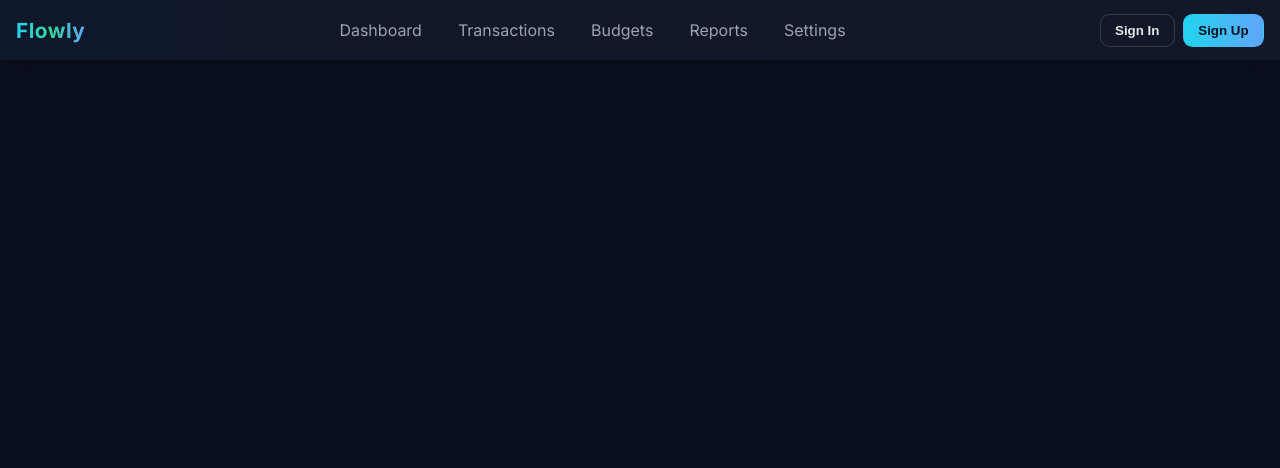
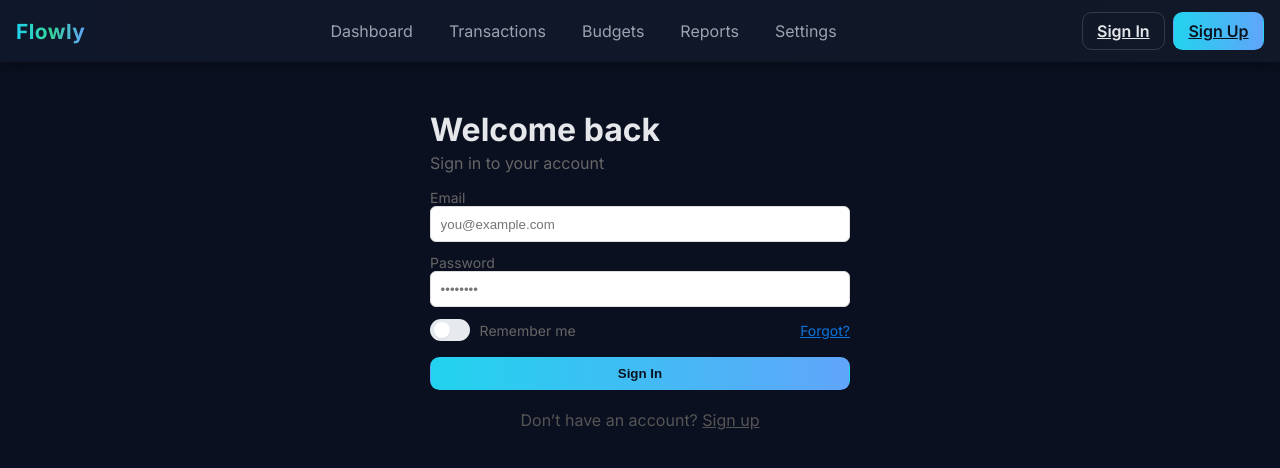
Before and after one commit to Kent-Wal/Flowly, a React (Vite) app: page /signin in a window 1280 px wide. Shown: the top 468 px of the page. Built offline with nearby package versions, Linux system fonts and the light colour scheme.

Commit message:
added sign-in and sign-up pages

```diff
--- a/src/App.jsx
+++ b/src/App.jsx
@@ -5,6 +5,8 @@ import Transactions from "./pages/Transactions.jsx";
 import Budgets from "./pages/Budgets.jsx";
 import Reports from "./pages/Reports.jsx";
 import Settings from "./pages/Settings.jsx";
+import SignIn from "./pages/SignIn.jsx";
+import SignUp from "./pages/SignUp.jsx";
 
 export default function App() {
   return (
@@ -16,6 +18,8 @@ export default function App() {
         <Route path="/budgets" element={<Budgets />} />
         <Route path="/reports" element={<Reports />} />
         <Route path="/settings" element={<Settings />} />
+        <Route path="/signin" element={<SignIn />} />
+        <Route path="/signup" element={<SignUp />} />
       </Routes>
     </>
   );
--- a/src/components/Navbar.jsx
+++ b/src/components/Navbar.jsx
@@ -40,8 +40,8 @@ export default function Navbar() {
         {/* Right: Auth buttons and Logo slot */}
         <div className="flw-right">
           <div className="flw-auth">
-            <button className="flw-btn flw-btn--ghost">Sign In</button>
-            <button className="flw-btn flw-btn--primary">Sign Up</button>
+            <Link to="/signin" className="flw-btn flw-btn--ghost">Sign In</Link>
+            <Link to="/signup" className="flw-btn flw-btn--primary">Sign Up</Link>
           </div>
 
           {/* Mobile burger */}
--- /dev/null
+++ b/src/pages/SignIn.jsx
@@ -0,0 +1,62 @@
+import { Link } from "react-router-dom";
+import "./auth.css";
+
+export default function SignIn() {
+  return (
+    <main style={{ display: "flex", justifyContent: "center", padding: "3rem" }}>
+      <div style={{ width: 420, maxWidth: "95%" }}>
+        <div style={{ marginBottom: "1rem" }}>
+          <h1 style={{ margin: 0 }}>Welcome back</h1>
+          <p style={{ color: "#666", marginTop: "0.25rem" }}>Sign in to your account</p>
+        </div>
+
+        <form
+          onSubmit={(e) => e.preventDefault()}
+          style={{ display: "grid", gap: "0.75rem" }}
+          aria-label="Sign in form"
+        >
+          <label style={{ display: "grid" }}>
+            <span style={{ fontSize: 14, color: "#666" }}>Email</span>
+            <input
+              type="email"
+              placeholder="you@example.com"
+              required
+              style={{ padding: "0.6rem", borderRadius: 6, border: "1px solid #ddd" }}
+            />
+          </label>
+
+          <label style={{ display: "grid" }}>
+            <span style={{ fontSize: 14, color: "#666" }}>Password</span>
+            <input
+              type="password"
+              placeholder="••••••••"
+              required
+              style={{ padding: "0.6rem", borderRadius: 6, border: "1px solid #ddd" }}
+            />
+          </label>
+
+          <div style={{ display: "flex", justifyContent: "space-between", alignItems: "center" }}>
+            <label className="remember">
+              <input type="checkbox" aria-label="Remember me" />
+              <span className="remember__switch">
+                <span className="remember__knob" />
+              </span>
+              <span className="remember__text">Remember me</span>
+            </label>
+            <a href="#" style={{ color: "#0b74de", fontSize: 14 }}>Forgot?</a>
+          </div>
+
+          <div style={{ display: "flex", gap: "0.5rem", marginTop: "0.25rem" }}>
+            <button className="flw-btn flw-btn--primary" style={{ flex: 1 }} onClick={(e) => e.preventDefault()}>
+              Sign In
+            </button>
+          </div>
+
+          <div style={{ textAlign: "center", paddingTop: "0.5rem", color: "#555" }}>
+            Don’t have an account? <Link to="/signup">Sign up</Link>
+          </div>
+        </form>
+      </div>
+    </main>
+  );
+}
--- /dev/null
+++ b/src/pages/SignUp.jsx
@@ -0,0 +1,70 @@
+import { Link } from "react-router-dom";
+
+export default function SignUp() {
+  return (
+    <main style={{ display: "flex", justifyContent: "center", padding: "3rem" }}>
+      <div style={{ width: 480, maxWidth: "95%" }}>
+        <div style={{ marginBottom: "1rem" }}>
+          <h1 style={{ margin: 0 }}>Create your account</h1>
+          <p style={{ color: "#666", marginTop: "0.25rem" }}>Start managing your finances — no credit card required.</p>
+        </div>
+
+        <form
+          onSubmit={(e) => e.preventDefault()}
+          style={{ display: "grid", gap: "0.75rem" }}
+          aria-label="Sign up form"
+        >
+          <label style={{ display: "grid" }}>
+            <span style={{ fontSize: 14, color: "#666" }}>Full name</span>
+            <input
+              type="text"
+              placeholder="First Last"
+              required
+              style={{ padding: "0.6rem", borderRadius: 6, border: "1px solid #ddd" }}
+            />
+          </label>
+
+          <label style={{ display: "grid" }}>
+            <span style={{ fontSize: 14, color: "#666" }}>Email</span>
+            <input
+              type="email"
+              placeholder="you@example.com"
+              required
+              style={{ padding: "0.6rem", borderRadius: 6, border: "1px solid #ddd" }}
+            />
+          </label>
+
+          <label style={{ display: "grid" }}>
+            <span style={{ fontSize: 14, color: "#666" }}>Password</span>
+            <input
+              type="password"
+              placeholder="Create a password"
+              required
+              style={{ padding: "0.6rem", borderRadius: 6, border: "1px solid #ddd" }}
+            />
+          </label>
+
+          <label style={{ display: "grid" }}>
+            <span style={{ fontSize: 14, color: "#666" }}>Confirm password</span>
+            <input
+              type="password"
+              placeholder="Re-enter password"
+              required
+              style={{ padding: "0.6rem", borderRadius: 6, border: "1px solid #ddd" }}
+            />
+          </label>
+
+          <div style={{ display: "flex", gap: "0.5rem", marginTop: "0.25rem" }}>
+            <button className="flw-btn flw-btn--primary" style={{ flex: 1 }} onClick={(e) => e.preventDefault()}>
+              Create account
+            </button>
+          </div>
+
+          <div style={{ textAlign: "center", paddingTop: "0.5rem", color: "#555" }}>
+            Already registered? <Link to="/signin">Sign in</Link>
+          </div>
+        </form>
+      </div>
+    </main>
+  );
+}
--- /dev/null
+++ b/src/pages/auth.css
@@ -0,0 +1,53 @@
+.remember {
+  display: inline-flex;
+  align-items: center;
+  gap: 0.6rem;
+  cursor: pointer;
+  user-select: none;
+  font-size: 14px;
+  color: #666;
+}
+
+.remember input {
+  position: absolute;
+  opacity: 0;
+  width: 0;
+  height: 0;
+}
+
+.remember__switch {
+  --w: 40px;
+  --h: 22px;
+  width: var(--w);
+  height: var(--h);
+  background: #e6e9ee;
+  border-radius: 999px;
+  position: relative;
+  transition: background 150ms ease;
+  flex: 0 0 auto;
+}
+
+.remember__knob {
+  position: absolute;
+  top: 50%;
+  left: 4px;
+  transform: translateY(-50%);
+  width: 16px;
+  height: 16px;
+  background: #fff;
+  border-radius: 50%;
+  box-shadow: 0 1px 2px rgba(16,24,40,0.06);
+  transition: left 150ms ease;
+}
+
+.remember input:checked + .remember__switch {
+  background: #0b74de;
+}
+
+.remember input:checked + .remember__switch .remember__knob {
+  left: calc(var(--w) - 4px - 16px);
+}
+
+.remember__text {
+  color: inherit;
+}
```
Also changed, not shown: 1 other file (tests, documents, lock files or other folders).
